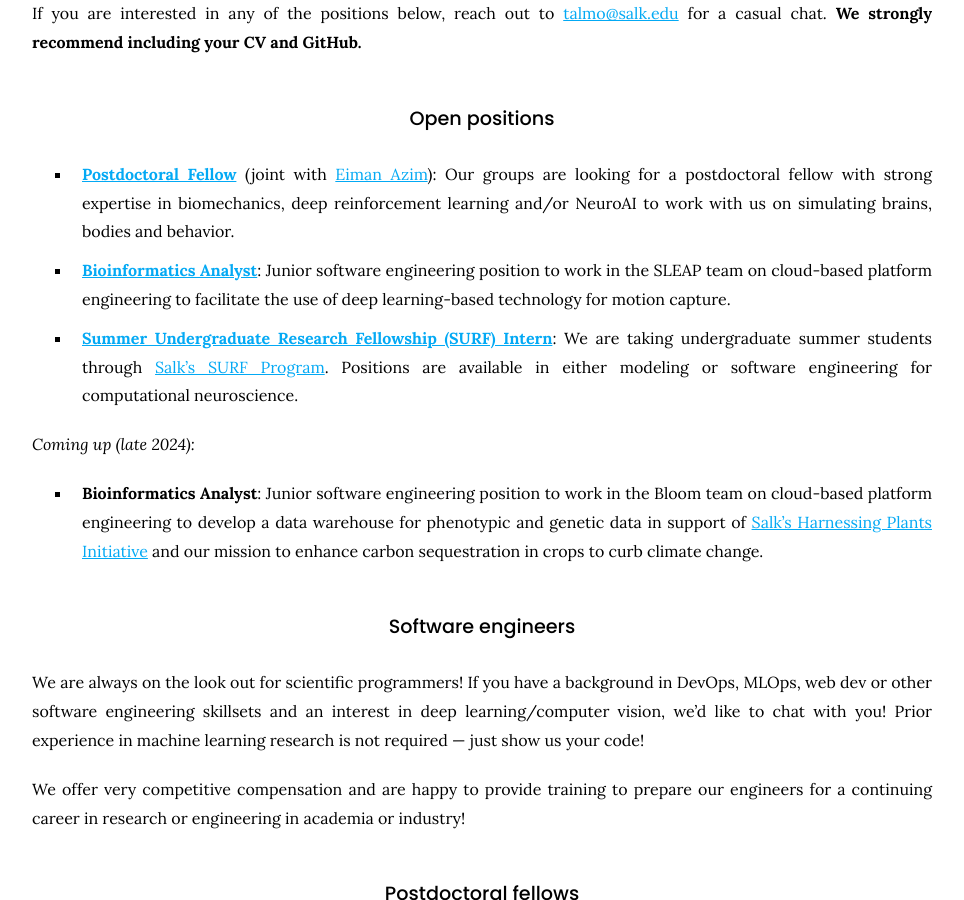
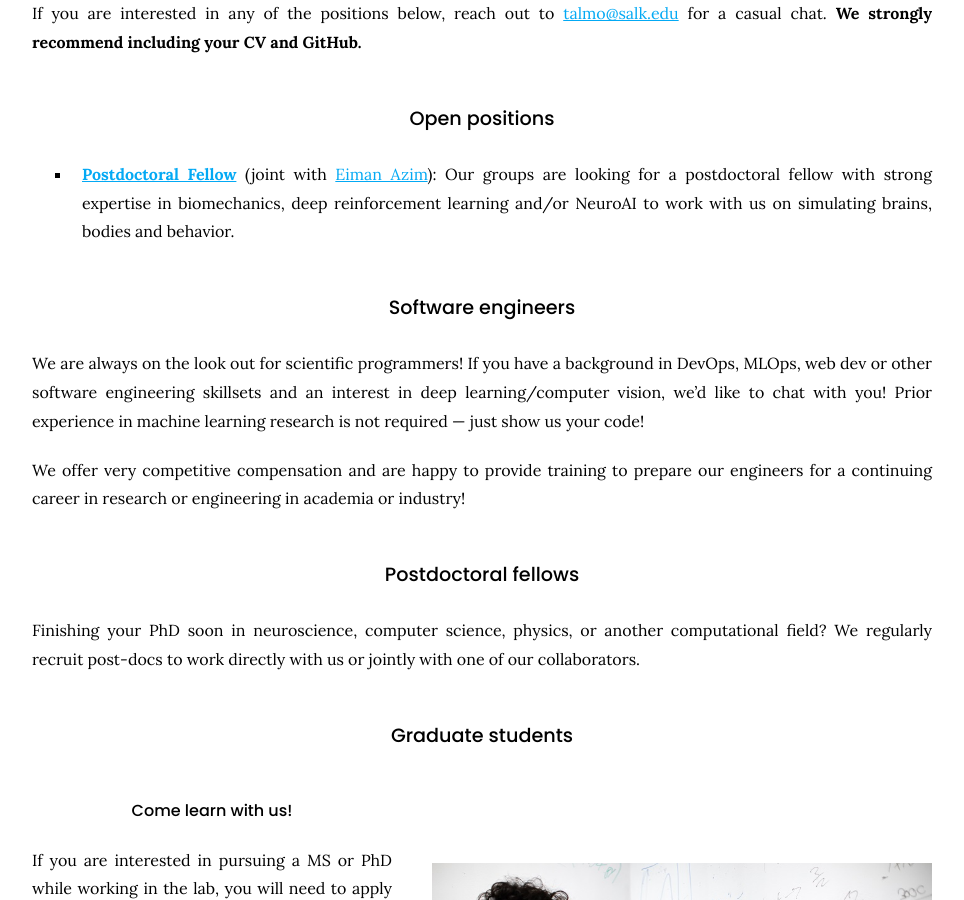
Before and after one commit to talmolab/lab-website, a Jekyll site: the page built from join/index.md, in a window 1280 px wide and 900 px high, scrolled down 2211 px. Shown: the whole window, without its empty margins (158-1122 px from the left). Built offline with Jekyll 4.4.1, drawn with Linux system fonts in a browser that asks for light colours; nearby versions of some CDN libraries.

Commit message:
Update open positions

```diff
--- a/join/index.md
+++ b/join/index.md
@@ -56,12 +56,6 @@ If you are interested in any of the positions below, reach out to [talmo@salk.ed
 ### Open positions
 
 - [**Postdoctoral Fellow**](https://recruiting2.ultipro.com/SAL1013SIBS/JobBoard/6340e3d6-9512-4def-9fdf-68be001be337/OpportunityDetail?opportunityId=999bd878-5d5f-4e13-8732-ab570be1c835) (joint with [Eiman Azim](https://azim.salk.edu/)): Our groups are looking for a postdoctoral fellow with strong expertise in biomechanics, deep reinforcement learning and/or NeuroAI to work with us on simulating brains, bodies and behavior.
-- [**Bioinformatics Analyst**](https://recruiting2.ultipro.com/SAL1013SIBS/JobBoard/e9f055e1-a105-4f91-9a67-21aea61655fa/OpportunityDetail?opportunityId=24c336db-cd56-4bc8-a079-b45b040d703f): Junior software engineering position to work in the SLEAP team on cloud-based platform engineering to facilitate the use of deep learning-based technology for motion capture.
-- [**Summer Undergraduate Research Fellowship (SURF) Intern**](https://recruiting2.ultipro.com/SAL1013SIBS/JobBoard/e9f055e1-a105-4f91-9a67-21aea61655fa/OpportunityDetail?opportunityId=b49f1750-4779-435c-8b23-ca8ef6cd8526): We are taking undergraduate summer students through [Salk's SURF Program](https://www.salk.edu/about/diversity-equity-inclusion/summer-research-opportunities/). Positions are available in either modeling or software engineering for computational neuroscience.
-<!-- - [**Research Assistant**](https://recruiting2.ultipro.com/SAL1013SIBS/JobBoard/e9f055e1-a105-4f91-9a67-21aea61655fa/OpportunityDetail?opportunityId=e594843b-80bb-46ac-a0b0-29908724879f) (joint with [Eiman Azim](https://azim.salk.edu/)): Our groups are looking for a full-time research assistant to help us develop our high throughput behavioral phenotyping systems for characterizing the progression of neurodegenerative diseases in rodents. -->
-
-*Coming up (late 2024):*
-- **Bioinformatics Analyst**: Junior software engineering position to work in the Bloom team on cloud-based platform engineering to develop a data warehouse for phenotypic and genetic data in support of [Salk's Harnessing Plants Initiative](https://www.salk.edu/harnessing-plants-initiative/) and our mission to enhance carbon sequestration in crops to curb climate change.
 
 <!-- We do not curently have open positions. If you are interested in the positions below feel free to reach out to chat with us about potential upcoming opportunities. -->
 
```
